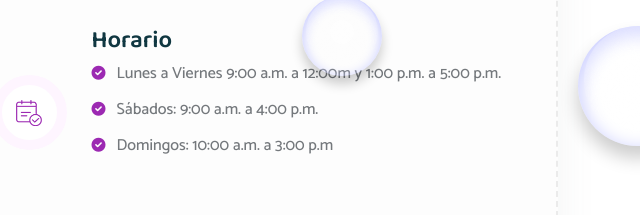
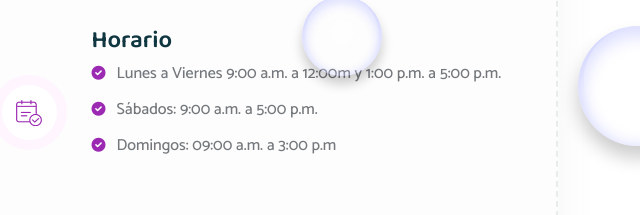
Before and after one commit to Burbujasbabyspa/burbujasbabyspa, a plain HTML site: page contact.html in a window 1280 px wide. Shown: the part 945-1160 px from the top of the page, 640-1280 px from the left. Drawn offline with nearby package versions, Linux system fonts and the light colour scheme.

Commit message:
Changes schedule

```diff
--- a/contact.html
+++ b/contact.html
@@ -279,8 +279,8 @@
                                     <div class="check-list style-2 mb-40">
                                         <ul>
                                             <li>Lunes a Viernes 9:00 a.m. a 12:00m y 1:00 p.m. a 5:00 p.m.</li>
-                                            <li>Sábados: 9:00 a.m. a 4:00 p.m.</li>
-                                            <li>Domingos: 10:00 a.m. a 3:00 p.m</li>
+                                            <li>Sábados: 9:00 a.m. a 5:00 p.m.</li>
+                                            <li>Domingos: 09:00 a.m. a 3:00 p.m</li>
                                         </ul>
                                     </div>
                                 </p>
```
Also changed, not shown: index.html (+2 -2 lines).
